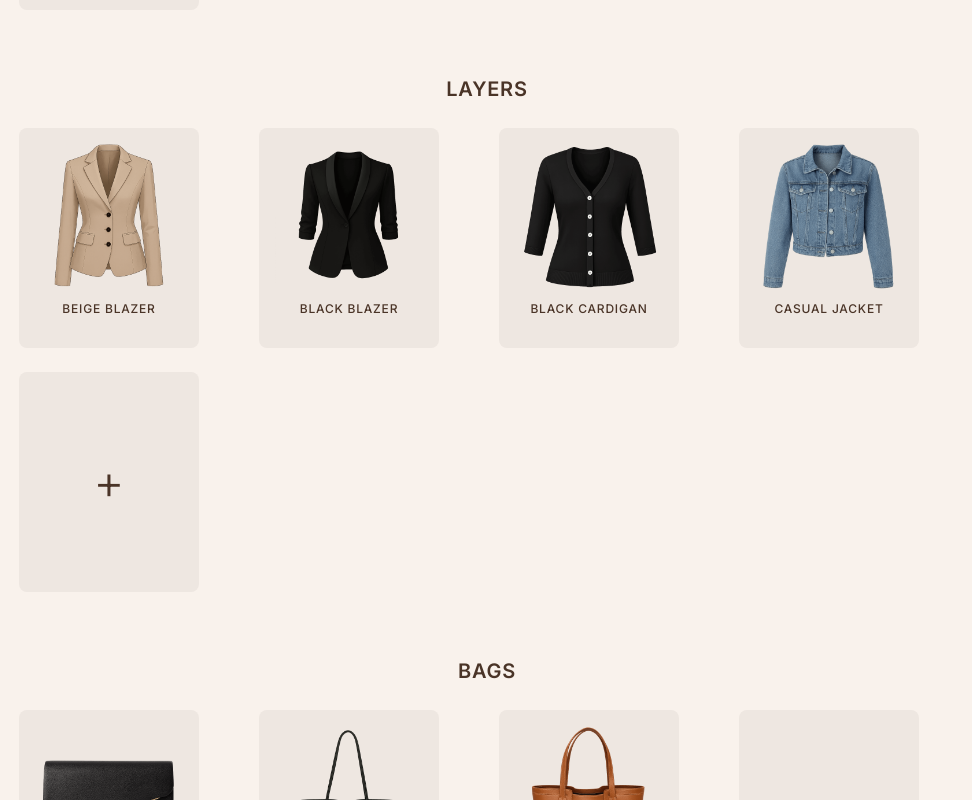
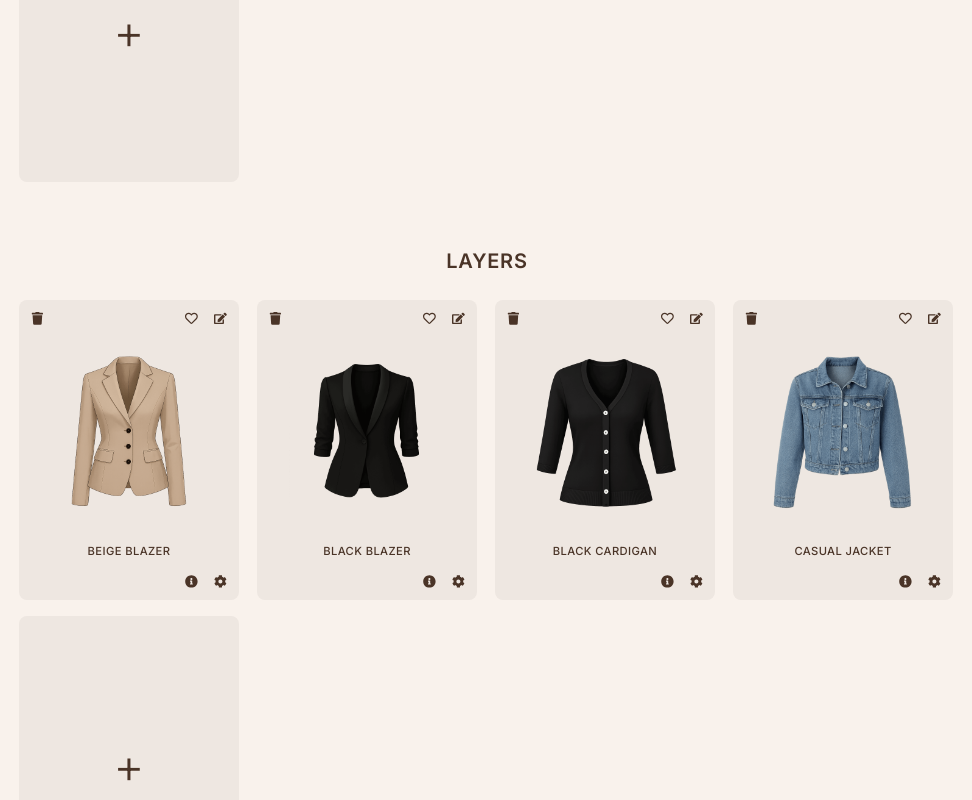
Before and after one commit to aditiintechk/capsulify, a React (Vite) app: page /inventory in a window 1280 px wide. Shown: the part 1160-1960 px from the top of the page, without its empty margins (253-1225 px from the left). Built offline with nearby package versions, Linux system fonts and the light colour scheme.

Commit message:
add icons

```diff
--- a/package.json
+++ b/package.json
@@ -13,6 +13,7 @@
     "framer-motion": "^12.7.3",
     "react": "^19.0.0",
     "react-dom": "^19.0.0",
+    "react-icons": "^5.5.0",
     "react-router-dom": "^7.4.1"
   },
   "devDependencies": {
--- a/src/App.css
+++ b/src/App.css
@@ -1114,16 +1114,20 @@ body {
 
 .inventory-grid {
 	display: grid;
-	grid-template-columns: repeat(auto-fill, minmax(180px, 1fr));
-	gap: 1.5rem;
+	grid-template-columns: repeat(auto-fill, minmax(200px, 1fr));
+	gap: 1rem;
 	width: 100%;
 }
 
 .inventory-item {
 	background-color: var(--secondary-background);
 	border-radius: 0.5rem;
-	padding: 1rem;
+	padding: 2rem;
 	transition: transform 0.2s ease, box-shadow 0.2s ease;
+	height: 280px;
+	display: flex;
+	flex-direction: column;
+	position: relative;
 }
 
 .inventory-item:hover {
@@ -1131,9 +1135,44 @@ body {
 	box-shadow: 0 4px 12px rgba(0, 0, 0, 0.15);
 }
 
+.inventory-item-icons {
+	position: absolute;
+	display: flex;
+	align-items: center;
+	gap: 0.5rem;
+}
+
+.inventory-item-icons.top {
+	top: 0.5rem;
+	left: 0.5rem;
+}
+
+.inventory-item-icons.top-right {
+	top: 0.5rem;
+	right: 0.5rem;
+}
+
+.inventory-item-icons.bottom-right {
+	bottom: 0.5rem;
+	right: 0.5rem;
+}
+
+.inventory-item-icon {
+	font-size: 1.3rem;
+	color: var(--accent-color);
+	cursor: pointer;
+	transition: all 0.2s ease;
+	padding: 0.25rem;
+}
+
+.inventory-item-icon:hover {
+	transform: scale(1.1);
+	opacity: 0.8;
+}
+
 .inventory-image-wrapper {
 	width: 100%;
-	aspect-ratio: 1/1;
+	height: 220px;
 	display: flex;
 	align-items: center;
 	justify-content: center;
@@ -1150,13 +1189,25 @@ body {
 }
 
 .inventory-item-name {
-	font-size: 0.75rem;
+	font-size: 0.7rem;
 	font-weight: 500;
 	color: var(--accent-color);
 	text-align: center;
 	margin: 0;
 	text-transform: uppercase;
-	letter-spacing: 0.05rem;
+	letter-spacing: 0.025rem;
+	margin-bottom: 0.5rem;
+}
+
+.inventory-item.add-item {
+	display: flex;
+	align-items: center;
+	justify-content: center;
+	cursor: pointer;
+	background-color: var(--secondary-background);
+	transition: all 0.2s ease;
+	height: 280px;
+	padding: 1.5rem;
 }
 
 /* Hamburger Menu */
@@ -1246,11 +1297,25 @@ body {
 
 	.inventory-grid {
 		grid-template-columns: repeat(2, 1fr);
-		gap: 1rem;
+		gap: 0.75rem;
 	}
 
 	.inventory-item {
-		padding: 0.75rem;
+		height: 260px;
+		padding: 1.2rem;
+	}
+
+	.inventory-image-wrapper {
+		height: 160px;
+	}
+
+	.inventory-item.add-item {
+		height: 260px;
+		padding: 0.5rem;
+	}
+
+	.inventory-item-name {
+		font-size: 0.65rem;
 	}
 }
 
@@ -1260,8 +1325,13 @@ body {
 	}
 
 	.inventory-item {
-		width: 160px;
-		min-height: 200px;
+		width: 200px;
+		min-height: 280px;
+	}
+
+	.inventory-item.add-item {
+		width: 200px;
+		min-height: 280px;
 	}
 }
 
@@ -1271,8 +1341,13 @@ body {
 	}
 
 	.inventory-item {
-		width: 180px;
-		min-height: 220px;
+		width: 220px;
+		min-height: 300px;
+	}
+
+	.inventory-item.add-item {
+		width: 220px;
+		min-height: 300px;
 	}
 }
 
@@ -1672,7 +1747,8 @@ body {
 	cursor: pointer;
 	background-color: var(--secondary-background);
 	transition: all 0.2s ease;
-	min-height: 220px;
+	height: 280px;
+	padding: 1.5rem;
 }
 
 .inventory-item.add-item:hover {
@@ -1689,7 +1765,8 @@ body {
 
 @media (max-width: 768px) {
 	.inventory-item.add-item {
-		min-height: 180px;
+		height: 240px;
+		padding: 0.5rem;
 	}
 
 	.plus-sign {
--- a/src/components/AppNavbar.tsx
+++ b/src/components/AppNavbar.tsx
@@ -9,8 +9,12 @@ function AppNavbar() {
 			<div className='inventory-navigation-content'>
 				<div className='inventory-logo-container'>
 					<img src={logo} alt='Capsulify Logo' className='app-logo' />
+
 					<h1 className='app-logo-text'>CAPSULIFY</h1>
 				</div>
+				{/* <div className='inventory-header'>
+					<h2>Your Basic Closet</h2>
+				</div> */}
 				<div className='inventory-profile-button'>
 					<button onClick={() => navigate('/profile')}>
 						Profile
--- a/src/components/Inventory.tsx
+++ b/src/components/Inventory.tsx
@@ -2,6 +2,14 @@ import { useState, useEffect, useRef } from 'react'
 import { useNavigate } from 'react-router-dom'
 import { useBodyType } from '../context/BodyTypeContext'
 import AppNavbar from './AppNavbar'
+import {
+	FaTrash,
+	FaEdit,
+	FaHeart,
+	FaRegHeart,
+	FaInfoCircle,
+	FaCog,
+} from 'react-icons/fa'
 
 // Import images for Apple body type
 import appleBlackLongSleevedTop from '../assets/images/clothing-variations/apple/tops/black-long-sleeved-top.png'
@@ -118,6 +126,7 @@ import nudeWedges from '../assets/images/shoes/nude-wedges.png'
 function Inventory() {
 	const [selectedCategory, setSelectedCategory] = useState('Tops')
 	const [isSidebarOpen, setIsSidebarOpen] = useState(false)
+	const [favorites, setFavorites] = useState<Record<string, boolean>>({})
 	const navigate = useNavigate()
 	const { bodyType } = useBodyType()
 	const categoryRefs = useRef<{ [key: string]: HTMLDivElement | null }>({})
@@ -651,6 +660,29 @@ function Inventory() {
 		console.log('im a plus button')
 	}
 
+	const handleDelete = (itemId: number) => {
+		console.log('Delete item:', itemId)
+	}
+
+	const handleEdit = (itemId: number) => {
+		console.log('Edit item:', itemId)
+	}
+
+	const handleFavorite = (id: string) => {
+		setFavorites((prev) => ({
+			...prev,
+			[id]: !prev[id],
+		}))
+	}
+
+	const handleInfo = (itemId: number) => {
+		console.log('Show info for item:', itemId)
+	}
+
+	const handleSettings = (itemId: number) => {
+		console.log('Show settings for item:', itemId)
+	}
+
 	return (
 		<div className='inventory-container'>
 			<AppNavbar />
@@ -711,9 +743,6 @@ function Inventory() {
 					</ul>
 				</div>
 				<div className='inventory-content'>
-					<div className='inventory-header'>
-						<h2>Your Basic Closet</h2>
-					</div>
 					{categories.map((category) => (
 						<div
 							key={category}
@@ -733,6 +762,46 @@ function Inventory() {
 										key={item.id}
 										className='inventory-item'
 									>
+										{/* Delete icon - top left */}
+										<div className='inventory-item-icons top'>
+											<FaTrash
+												className='inventory-item-icon'
+												onClick={() =>
+													handleDelete(item.id)
+												}
+											/>
+										</div>
+
+										{/* Edit and Favorite icons - top right */}
+										<div className='inventory-item-icons top-right'>
+											{favorites[item.id.toString()] ? (
+												<FaHeart
+													className='inventory-item-icon'
+													onClick={() =>
+														handleFavorite(
+															item.id.toString()
+														)
+													}
+													style={{ color: '#ff4d4d' }}
+												/>
+											) : (
+												<FaRegHeart
+													className='inventory-item-icon'
+													onClick={() =>
+														handleFavorite(
+															item.id.toString()
+														)
+													}
+												/>
+											)}
+											<FaEdit
+												className='inventory-item-icon'
+												onClick={() =>
+													handleEdit(item.id)
+												}
+											/>
+										</div>
+
 										<div className='inventory-image-wrapper'>
 											<img
 												src={item.image}
@@ -743,6 +812,22 @@ function Inventory() {
 										<p className='inventory-item-name'>
 											{item.name}
 										</p>
+
+										{/* Info and Settings icons - bottom right */}
+										<div className='inventory-item-icons bottom-right'>
+											<FaInfoCircle
+												className='inventory-item-icon'
+												onClick={() =>
+													handleInfo(item.id)
+												}
+											/>
+											<FaCog
+												className='inventory-item-icon'
+												onClick={() =>
+													handleSettings(item.id)
+												}
+											/>
+										</div>
 									</div>
 								))}
 								<div
```
Also changed, not shown: 1 other file (tests, documents, lock files or other folders).
